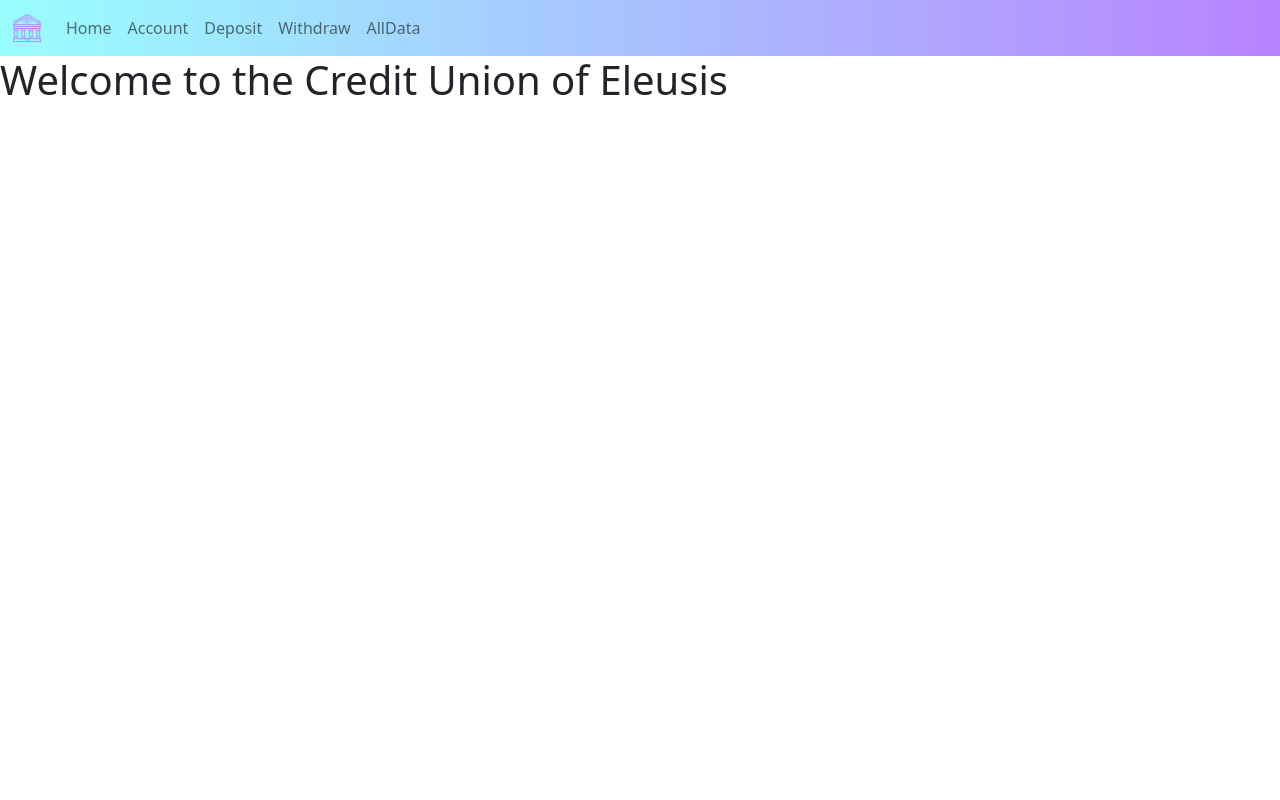
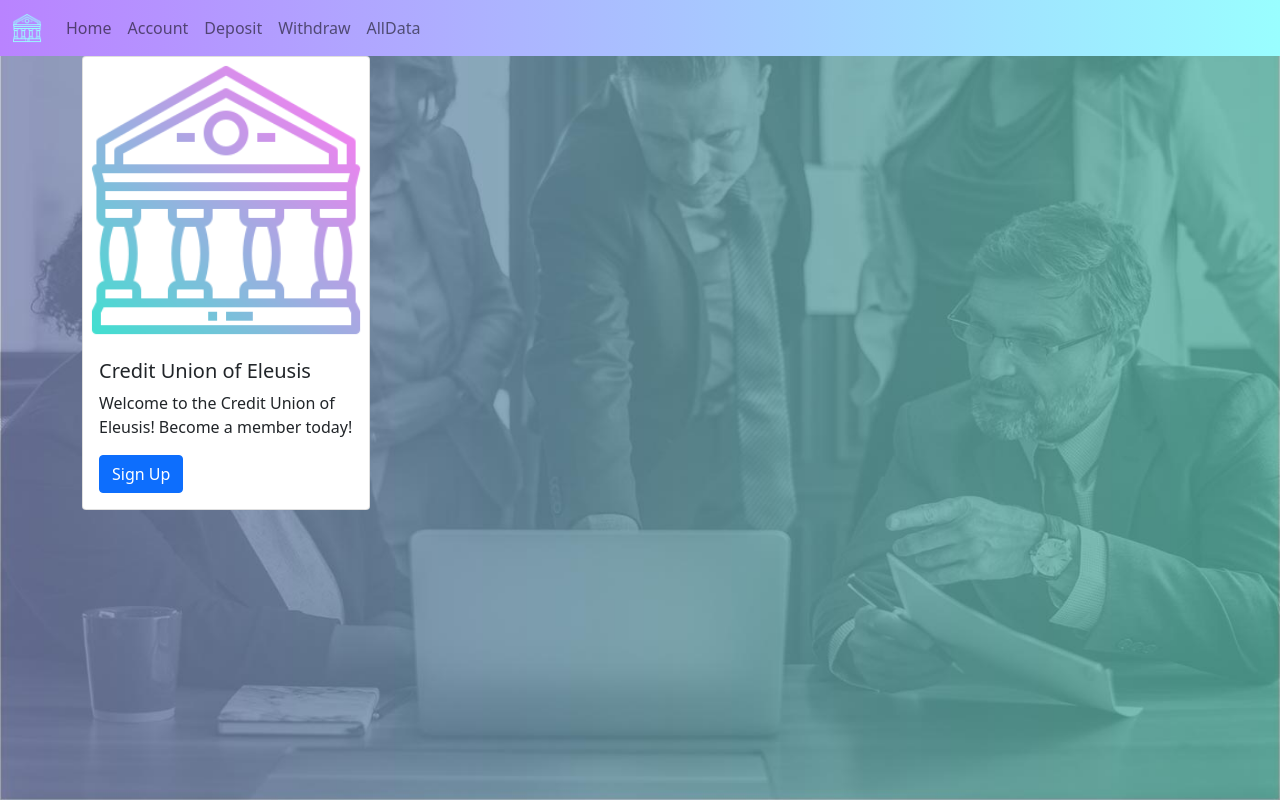
Before and after one commit to SarahRowan711/bankap, a React (Create React App) app: page / in a window 1280 px wide. Built offline with nearby package versions, Linux system fonts and the light colour scheme.

Commit message:
Some styling updates

```diff
--- a/src/App.css
+++ b/src/App.css
@@ -36,3 +36,23 @@
     transform: rotate(360deg);
   }
 }
+
+/*my custom css for App*/
+
+.bg-custom-gradient {
+  background-image: linear-gradient(-90deg, #99FEFF, #B983FF)
+}
+
+body {
+  /*font-size: 14px;
+  line-height: 1.8;
+  color: #222;
+  font-weight: 400;
+  font-family: 'Montserrat';*/
+  background-image: url(images/bgimg.jpg);
+  background-repeat: no-repeat;
+  background-size: 100% 100%;
+  background-position: relative;
+  width: 100vw;
+  height: 100vh;
+}
--- a/src/App.js
+++ b/src/App.js
@@ -1,5 +1,4 @@
 //default imports
-import logo from './logo.svg';
 import './App.css';
 
 //additional imports...
--- a/src/components/Home.js
+++ b/src/components/Home.js
@@ -1,11 +1,22 @@
 import React from "react";
+import {Card, Button, Container} from "react-bootstrap";
+import bankimg from "../images/icons8-bank-256.png";
 
 class Home extends React.Component {
     render(){
         return(
-            <div>
-            <h1>Welcome to the Credit Union of Eleusis</h1>
-            </div>
+            <Container fluid="md">
+                <Card style={{ width: '18rem' }}>
+                    <Card.Img variant="top" src={bankimg} className="img-fluid"/>
+                    <Card.Body>
+                        <Card.Title>Credit Union of Eleusis</Card.Title>
+                        <Card.Text>
+                            Welcome to the Credit Union of Eleusis! Become a member today!
+                        </Card.Text>
+                        <Button variant="primary">Sign Up</Button>
+                    </Card.Body>
+                </Card>
+            </Container>
         )
     }
 };
--- a/src/components/NavBar.js
+++ b/src/components/NavBar.js
@@ -4,12 +4,12 @@ import { Link } from "react-router-dom";
 class NavBar extends React.Component {
     render(){
         return(
-            //navbar default bootstrap with href="#" replaced by to='' with component pages
+            //navbar default bootstrap with 'href="#"' replaced by 'to=""' and 'a' replaced with 'Link'
             <nav className="navbar navbar-expand-lg navbar-light bg-custom-gradient">
                 <div className="container-fluid">
                     <a className="navbar-brand">
                         <img
-                            src="icons8-bank-64-purple.png"
+                            src="icons8-bank-64-teal.png"
                             width="30"
                             height="30"
                             className="d-inline-block align-top"
--- a/src/index.css
+++ b/src/index.css
@@ -11,8 +11,3 @@ code {
   font-family: source-code-pro, Menlo, Monaco, Consolas, 'Courier New',
     monospace;
 }
-
-/*my custom styles*/
-.bg-custom-gradient {
-  background-image: linear-gradient(-90deg, #B983FF, #99FEFF)
-}
--- a/src/index.js
+++ b/src/index.js
@@ -1,6 +1,7 @@
 import React from 'react';
 import ReactDOM from 'react-dom';
 import './index.css';
+import './App.css';
 import 'bootstrap/dist/css/bootstrap.css';
 import App from './App';
 import reportWebVitals from './reportWebVitals';
```
Also changed, not shown: public/icons8-bank-64-teal.png (added), src/images/icons8-bank-256.png (added). Lines whose indentation alone changed are shown as unchanged.
